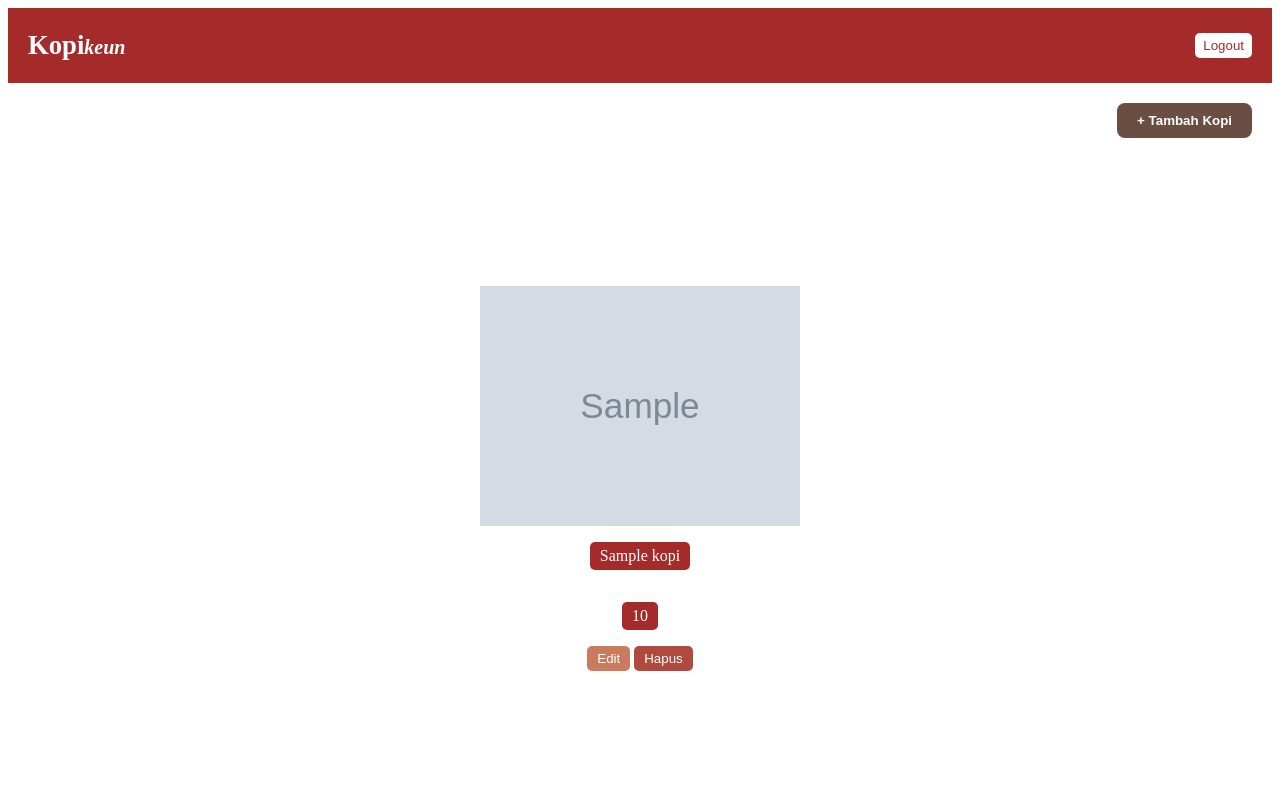
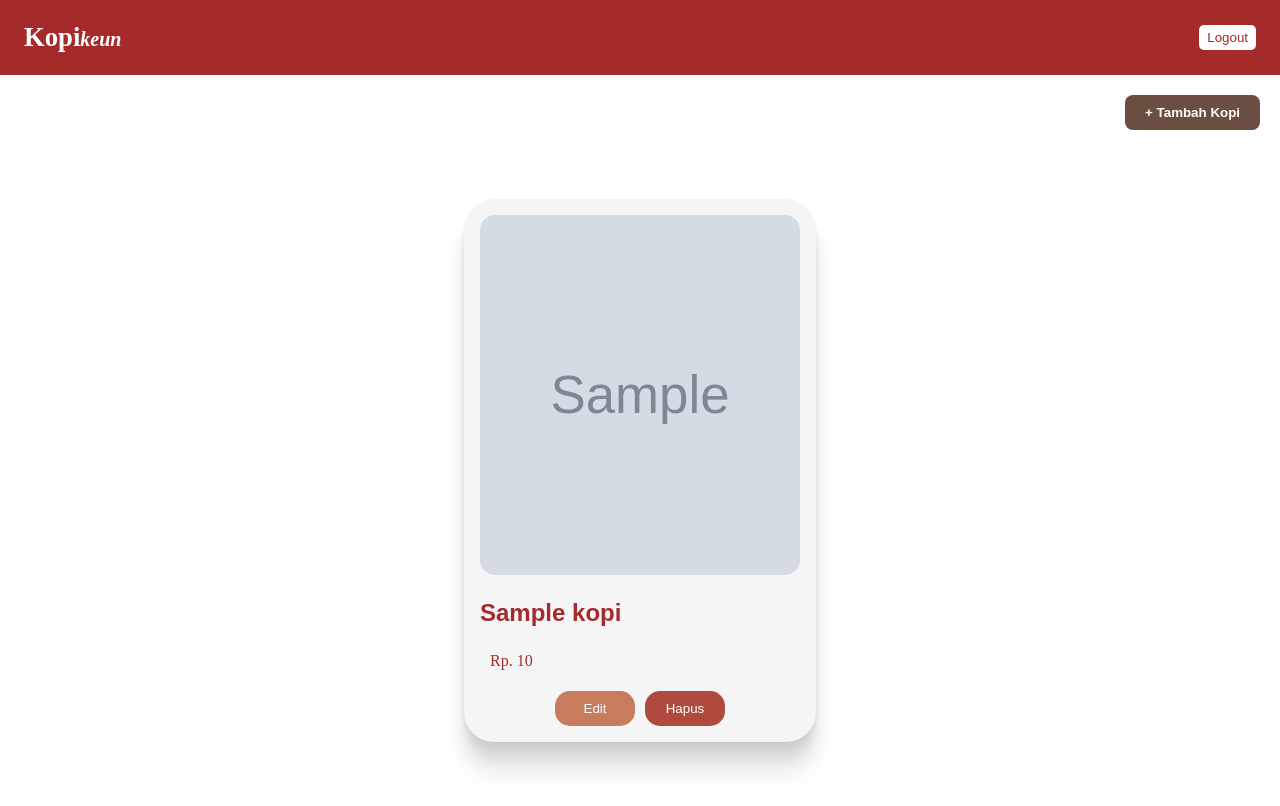
Before and after one commit to agisna0106/projectRecruitment, a PHP site: page /view/kopi.php in a window 1280 px wide. After the commit the page ends 771 px from the top, so only its background shows below. Run offline with PHP 8.4, Linux system fonts and the light colour scheme; tables that the repository leaves empty or names only in its code hold one stand-in row (values such as "Sample post"); grey boxes marked "Sample" are stand-in pictures.

Commit message:
add : pengelolaan kopi

```diff
--- a/controller/kopiKontroller.php
+++ b/controller/kopiKontroller.php
@@ -31,7 +31,44 @@ class kopiKontroller
         return $result->fetch_all(MYSQLI_ASSOC);
     }
 
-    public function delete($id_kopi) {
+    public function getAllData($id_kopi)
+    {
+        $sql = "SELECT * FROM kopi WHERE id_kopi='".$id_kopi."'";
+        $result = $this->db->mysqli->query($sql);
+        return $result->fetch_all(MYSQLI_ASSOC);
+    }
+
+    public function update()
+    {
+        $id_kopi = $_POST['id_kopi'];
+        $nama_kopi = $_POST['nama_kopi'];
+        $harga = $_POST['harga'];
+
+        $sql = "UPDATE kopi SET nama_kopi='".$nama_kopi."', harga='".$harga."' WHERE id_kopi='".$id_kopi."'";
+        $query = $this->db->mysqli->prepare($sql);
+        $query->execute() or die($this->db->mysqli->error);
+        header("Location: ../view/kopi.php");
+        exit;
+    }
+
+    public function updateNPhoto()
+    {
+        $id_kopi = $_POST['id_kopi'];
+        $nama_kopi = $_POST['nama_kopi'];
+        $harga = $_POST['harga'];
+        $foto = $_FILES['foto']['name'];
+        $path = "../assets/" . basename($foto);
+        move_uploaded_file($_FILES['foto']['tmp_name'], $path);
+
+        $sql = "UPDATE kopi SET  nama_kopi='".$nama_kopi."', harga='".$harga."', foto= '".$foto."'  WHERE id_kopi='".$id_kopi."'";
+        $query = $this->db->mysqli->prepare($sql);
+        $query->execute() or die($this->db->mysqli->error);
+        header("Location: ../view/kopi.php");
+        exit;
+    }
+
+    public function delete($id_kopi)
+    {
         $sql = "DELETE FROM kopi WHERE id_kopi='$id_kopi'";
         $query = $this->db->mysqli->prepare($sql);
         $query->execute() or die($this->db->mysqli->error);
--- a/css/style.css
+++ b/css/style.css
@@ -1,13 +1,19 @@
+body {
+    margin: 0;
+}
 nav {
+    background-color: brown;
+}
+
+.nav-container{
+    margin: 0 1.5em;
     display: flex;
     flex-direction: row;
     align-items: center;
     justify-content: space-between;
-    background-color: brown;
 }
 
 nav h2 {
-    margin-left: 20px;
     color: white;
     font-size: 20pt;
 }
@@ -17,7 +23,6 @@ nav h2 {
 }
 
 nav button {
-    margin-right: 20px;
     background-color: #fff;
     color: brown;
     border: none;
@@ -92,31 +97,57 @@ nav button {
 }
 
 .kopi-card {
-    width: 30vw;
-    display: flex;
-    flex-direction: column;
-    align-items: center;
+    width: 25vw;
     margin: 20px;
+    background-color: #f5f5f5;
+    padding: 1em;
+    border-radius: 30px;
+    /* https://smoothshadows.com/#djEsMSw1LDAuMDgsMjQsMzIsMCwjMDMwNzEyLCNmM2Y0ZjYsI2ZmZmZmZiwy */
+box-shadow: 0px 1px 1px rgba(3, 7, 18, 0.02),
+  0px 5px 4px rgba(3, 7, 18, 0.03),
+  0px 12px 9px rgba(3, 7, 18, 0.05),
+  0px 20px 15px rgba(3, 7, 18, 0.06),
+  0px 32px 24px rgba(3, 7, 18, 0.08);
+
+}
+
+
+.kopi-card h1 {
+    color: brown;
+    border-radius: 5px;
+    /* padding: 5px 10px; */
+    font-size: 1.5rem;
+    font-family: Arial, Helvetica, sans-serif;
 }
 
 .kopi-card p {
-    background-color: brown;
-    color: #fff;
+    color: brown;
     border-radius: 5px;
     padding: 5px 10px;
 }
 
 .kopi-image {
-    width: 25vw;
-    height: 30vh;
+    object-fit: cover;
+    width: 20vw;
+    height: 45vh;
+    border-radius: 15px;
+    min-width: 100%;
+}
+
+.btn-edit-delete {
+    display: flex;
+    flex-direction: row;
+    justify-content: center;
 }
 
 .btn-edit {
     color: #fff;
-    padding: 5px 10px;
+    padding: 10px 15px;
     border: none;
-    border-radius: 5px;
+    min-width: 5rem;
+    border-radius: 15px;
     background-color: #C97C5D;
+    margin-right: 10px;
 }
 
 .btn-edit:hover {
@@ -125,9 +156,10 @@ nav button {
 
 .btn-delete {
     color: #fff;
-    padding: 5px 10px;
+    padding: 10px 15px;
     border: none;
-    border-radius: 5px;
+    min-width: 5rem;
+    border-radius: 15px;
     background-color: #B04A3F;
 }
 
--- a/view/header.php
+++ b/view/header.php
@@ -9,7 +9,9 @@
 <body>
     <head>
         <nav>
-            <h2>Kopi<i class="keun">keun</i></h2>
-            <button>Logout</button>
+            <div class="nav-container">
+                <h2>Kopi<i class="keun">keun</i></h2>
+                <button>Logout</button>
+            </div>
         </nav>
     </head>
--- a/view/kopi.php
+++ b/view/kopi.php
@@ -16,12 +16,14 @@ $datas = $kopi->select();
         ?>
             <div class="kopi-card">
                 <img class="kopi-image" src="../assets/<?= "$data[foto]" ?>" alt="">
-                <p><?= "$data[nama_kopi]" ?></p>
-                <p><?= "$data[harga]" ?></p>
+               <div>
+                 <h1><?= "$data[nama_kopi]" ?></h1>
+               </div>
+                <p>Rp. <?= "$data[harga]" ?></p>
                 <div class="btn-edit-delete">
+                    <a href="editKopi.php?id_kopi=<?= $data['id_kopi'] ?>"><button class="btn-edit">Edit</button></a>
                     <form action="" method="post" onsubmit="return confirm('Apakah Anda yakin ingin menghapus data ini?')">
                         <input type="hidden" name="id_kopi" value="<?= "$data[id_kopi]" ?>">
-                        <button class="btn-edit">Edit</button>
                         <button class="btn-delete" name="delete">Hapus</button>
                     </form>
                     <?php
```
Also changed, not shown: other parts of css/style.css (+34 -0 lines), auth/login.php (added, +32 -0 lines), auth/loginForm.php (+34 -0 lines), view/dashboard.php (+10 -19 lines), view/editKopi.php (added, +39 -0 lines), view/tambahKopi.php (+20 -1 lines), view/users.php (added, +77 -0 lines), assets/dashboard.png (added), assets/jerawat.png (added), assets/kakatua.jpg (added), assets/rose.jpg (added).
